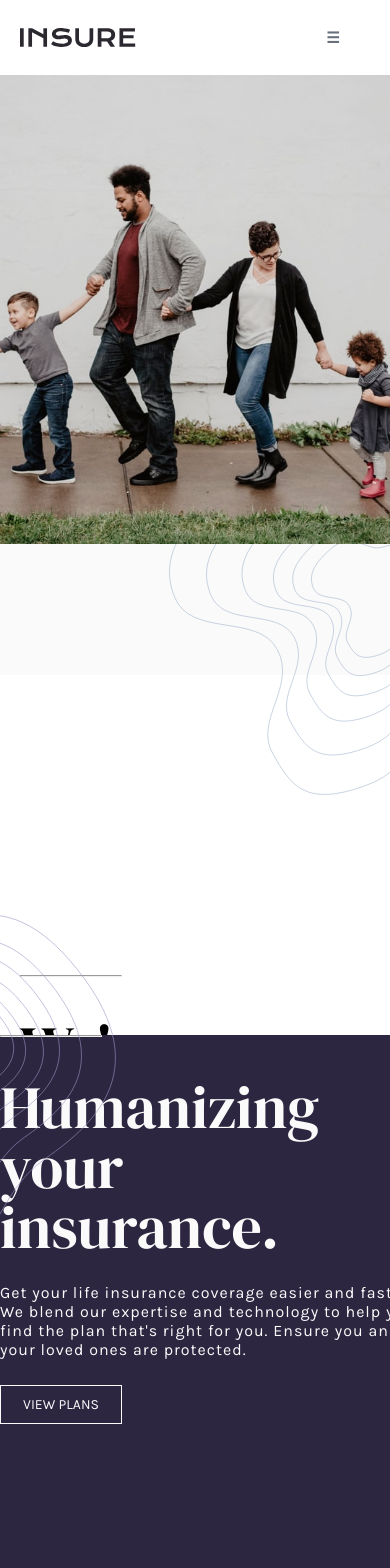
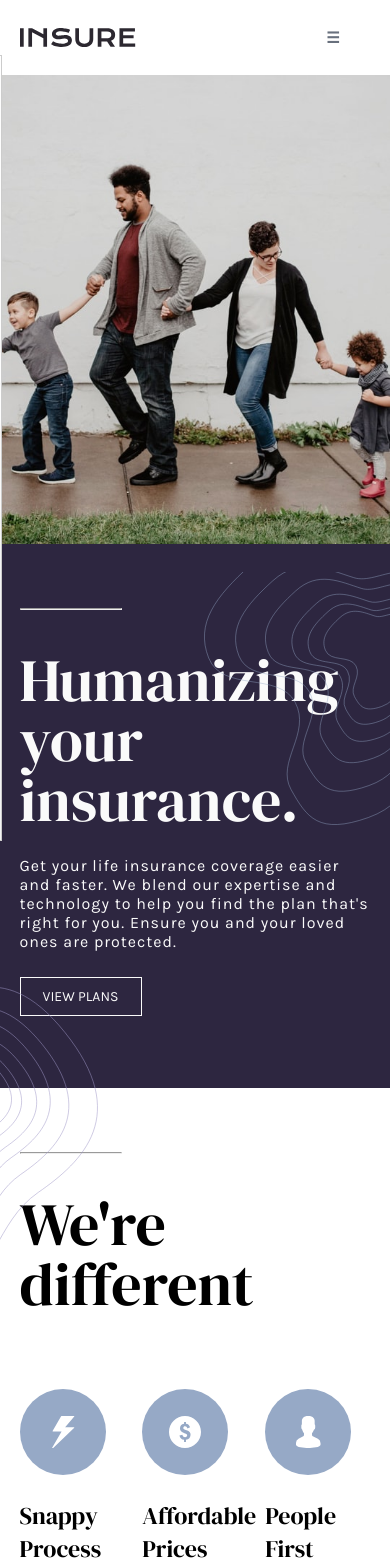
Before and after one commit to kabocha23/Insure-Landing-Page, a React (Create React App) app: page / in a window 390 px wide. Shown: the top 1568 px of the page. Built offline with nearby package versions, Linux system fonts and the light colour scheme.

Commit message:
Adding mobile responsive styles

```diff
--- a/src/components/Body/Body.css
+++ b/src/components/Body/Body.css
@@ -205,28 +205,47 @@
 
 @media (max-width: 641px) {
     .body-intro {
+        height: 100%;
         background-color: hsl(0, 0%, 98%);
+        margin: 0;
     }
     #intro-left-overlay {
-        top: 140%;
-        height: 50%;
+        top: 90%;
+        height: 25%;
     }
     #intro-right-overlay {
-        top: 70%;
-        height: 50%;
+        top: 49%;
+        height: 25%;
     }
 
     .body-intro-sub {
         flex-flow: column-reverse wrap;
         width: 100%;
-        height: 1600px;
         margin-top: 0;
     }
     .body-intro-text {
         display: flex;
         background-color: hsl(256, 26%, 20%);
         width: 100%;
-        height: 40%;
+        min-width: 0em;
+        height: 30em;
+        padding-bottom: 4em;
+    }
+    .body-intro-text hr {
+        margin-left: 5%;
+        margin-top: 4em;
+    }
+    .body-intro-text h1 {
+        margin-left: 5%;
+        margin-right: 5%;
+    }
+    .body-intro-text p {
+        margin-left: 5%;
+        margin-right: 5%;
+    }
+    .body-intro-text a {
+        margin-left: 5%;
+        margin-right: 5%;
     }
     .body-intro-img {
         display: flex;
@@ -234,13 +253,17 @@
         margin-left: 0px;
         margin-right: 0px;
         margin-bottom: auto;
+        z-index: 500;
     }
     .body-intro-img img {
         max-width: 641px;
-        height: 100%;
         min-width: 0px;
         margin-left: auto;
         margin-right: auto;
-        z-index: 1000;
+    }
+
+
+    .body-different hr {
+        margin-top: 4em;
     }
 }
--- a/src/components/Navbar/Navbar.css
+++ b/src/components/Navbar/Navbar.css
@@ -133,7 +133,7 @@
         top: 60px;
         left: 0;
         flex-direction: column;
-        width: 20%;
+        width: 100%;
         min-width: 200px;
         height: calc(100vh - 60px);
         background-color: hsla(0, 0%, 100%, 0.95);
```
